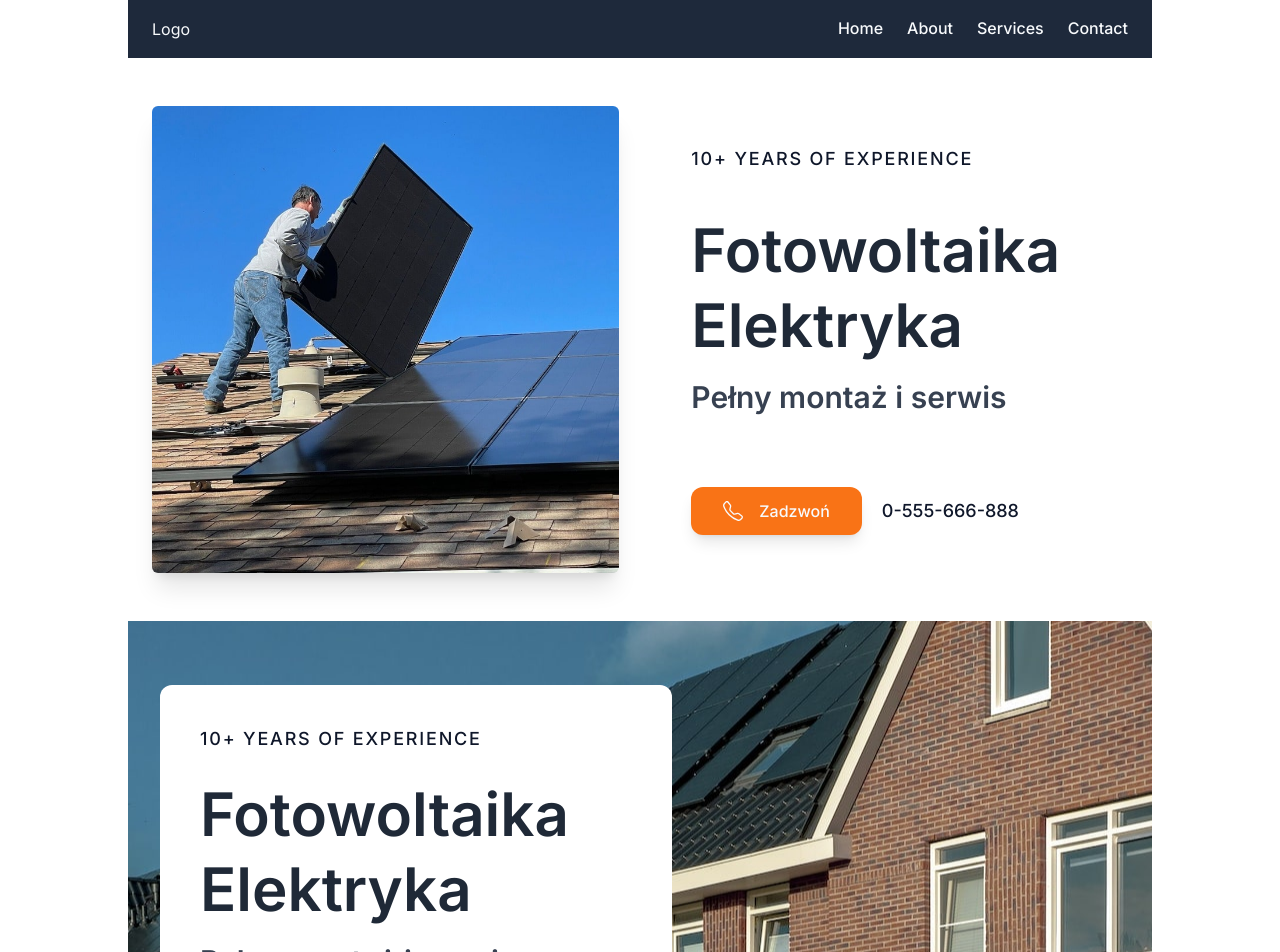
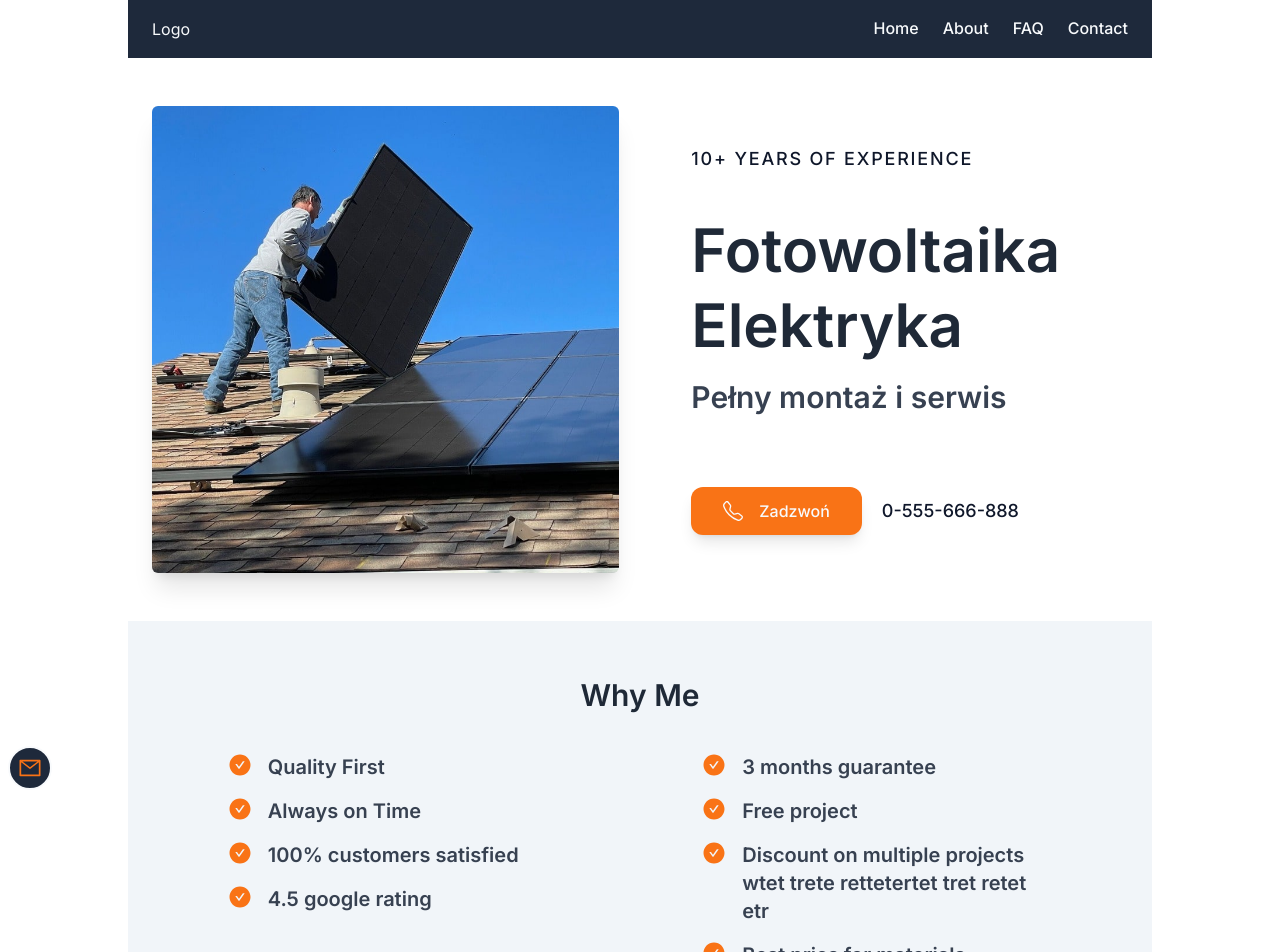
Before and after one commit to davidkrupa/services_web, a Next.js app: page / in a window 1280 px wide. Shown: the top 952 px of the page. Built offline with nearby package versions, Linux system fonts and the light colour scheme.

Commit message:
chat component

```diff
--- a/app/layout.js
+++ b/app/layout.js
@@ -2,6 +2,7 @@ import { Inter } from "next/font/google";
 import "./globals.css";
 import Navbar from "@/containers/Navbar";
 import Footer from "@/containers/Footer";
+import SocialMediaSticky from "@/containers/ChatContacts";
 
 const inter = Inter({ subsets: ["latin"] });
 
@@ -16,6 +17,7 @@ export default function RootLayout({ children }) {
       <body className={inter.className}>
         <Navbar />
         {children}
+        <SocialMediaSticky />
         <Footer />
       </body>
     </html>
--- a/app/page.js
+++ b/app/page.js
@@ -8,12 +8,13 @@ import NumbersSection from "@/containers/NumbersSection";
 import Quote from "@/containers/Quote";
 import BackgroundWithText from "@/containers/BackgroundWithText";
 import ImageGallery from "@/containers/ImageGallery";
+import SocialMediaSticky from "@/containers/ChatContacts";
 
 export default function Home() {
   return (
     <main className="flex flex-col justify-center items-center mx-auto max-w-5xl">
       <Hero />
-      <BackgroundWithText />
+      {/* <BackgroundWithText />  */}
       <PersonalValues />
       <AboutMe />
       <NumbersSection /> {/* to remove */}
--- a/containers/AboutMe.jsx
+++ b/containers/AboutMe.jsx
@@ -4,7 +4,10 @@ import Image from "next/image";
 
 const AboutMe = () => {
   return (
-    <div className="flex flex-col justify-center items-center px-2 sm:px-6 py-14 gap-10">
+    <div
+      id="about"
+      className="flex flex-col justify-center items-center px-2 sm:px-6 py-14 gap-10"
+    >
       <h2 className="text-3xl text-gray-800 font-semibold">About Me</h2>
       <div className="flex flex-col-reverse sm:flex-row justify-between items-center w-full gap-10  px-2 sm:px-6">
         <div className="w-5/6 sm:w-1/2">
--- /dev/null
+++ b/containers/ChatContacts.jsx
@@ -0,0 +1,71 @@
+"use client";
+
+import React, { useState } from "react";
+import { AiOutlineMail, AiOutlinePhone, AiFillFacebook } from "react-icons/ai";
+import { motion, AnimatePresence } from "framer-motion";
+
+const SocialMediaSticky = () => {
+  const [isOpen, setIsOpen] = useState(false);
+  return (
+    <div className="flex justify-start items-center fixed lg:sticky z-20 bottom-8 ml-2 w-full h-0">
+      <motion.div
+        whileInView={{ opacity: [0, 1] }}
+        transition={{ duration: 0.9 }}
+        className="flex justify-center items-center fixed lg:relative z-20"
+        onClick={() => setIsOpen((prev) => !prev)}
+      >
+        <motion.div
+          whileHover={{ scale: 1.1 }}
+          transition={{ duration: 0.3 }}
+          className="flex justify-center items-center p-2 rounded-full text-2xl border-2 border-slate-50 text-orange-500 bg-slate-800"
+        >
+          <AiOutlineMail />
+        </motion.div>
+      </motion.div>
+      <AnimatePresence initial={false}>
+        {isOpen && (
+          <motion.div
+            layout
+            initial={{ x: -40, opacity: 0 }}
+            animate={{ x: -20, opacity: 1 }}
+            exit={{ x: -40, opacity: 0 }}
+            transition={{ duration: 1 }}
+            className="flex justify-center items-center relative left-12 lg:static gap-2 p-1 pr-3 pl-8 border-2 border-slate-50 rounded-r-full bg-slate-800"
+          >
+            <a href="https://www.facebook.com" target="_blank" rel="noreferrer">
+              <motion.div
+                whileHover={{ scale: 1.1 }}
+                transition={{ duration: 0.3 }}
+                className="hidden md:flex justify-center items-center text-3xl text-orange-500"
+              >
+                <AiFillFacebook />
+              </motion.div>
+            </a>
+
+            <a href="mailto:aaa@aaa.com">
+              <motion.div
+                whileHover={{ scale: 1.1 }}
+                transition={{ duration: 0.3 }}
+                className="flex justify-center items-center text-3xl text-orange-500"
+              >
+                <AiOutlineMail />
+              </motion.div>
+            </a>
+
+            <a href="tel:+00 000 000 000">
+              <motion.div
+                whileHover={{ scale: 1.1 }}
+                transition={{ duration: 0.3 }}
+                className="flex justify-center items-center text-3xl text-orange-500"
+              >
+                <AiOutlinePhone />
+              </motion.div>
+            </a>
+          </motion.div>
+        )}
+      </AnimatePresence>
+    </div>
+  );
+};
+
+export default SocialMediaSticky;
--- a/containers/Faq.jsx
+++ b/containers/Faq.jsx
@@ -42,7 +42,10 @@ const Faq = () => {
   };
 
   return (
-    <div className="flex flex-col justify-center items-center w-full gap-10 py-14">
+    <div
+      id="faq"
+      className="flex flex-col justify-center items-center w-full gap-10 py-14"
+    >
       <h2 className="text-3xl font-semibold text-center px-2">
         Frequently Asked Questions
       </h2>
--- a/containers/Hero.jsx
+++ b/containers/Hero.jsx
@@ -5,7 +5,10 @@ import { BsTelephone } from "react-icons/bs";
 
 const Hero = () => {
   return (
-    <div className="flex flex-col sm:flex-row justify-start items-center w-full px-2 sm:px-6 py-12 gap-10">
+    <div
+      id="hero"
+      className="flex flex-col sm:flex-row justify-start items-center w-full px-2 sm:px-6 py-12 gap-10"
+    >
       <div className="w-full sm:w-1/2">
         <Image
           src={exampleImg1}
--- a/containers/Navbar.jsx
+++ b/containers/Navbar.jsx
@@ -5,20 +5,20 @@ import React, { useState } from "react";
 import { AiOutlineMenu, AiOutlineClose } from "react-icons/ai";
 
 const Navbar = () => {
-  const [toggle, setToggle] = useState(true);
+  const [toggle, setToggle] = useState(false);
 
   const navLinks = [
     {
       name: "Home",
-      path: "/",
+      path: "#hero",
     },
     {
       name: "About",
-      path: "/",
+      path: "#about",
     },
     {
-      name: "Services",
-      path: "/",
+      name: "FAQ",
+      path: "#faq",
     },
     {
       name: "Contact",
@@ -68,7 +68,7 @@ const Navbar = () => {
                 {navLinks.map((item) => (
                   <li key={item.name}>
                     <a
-                      href={`#${item.path}`}
+                      href={item.path}
                       onClick={() => setToggle(false)}
                       className="text-xl text-slate-900 font-medium border-b-2 border-transparent hover:border-orange-500 transition ease-in-out delay-100"
                     >
--- a/containers/PersonalValues.jsx
+++ b/containers/PersonalValues.jsx
@@ -11,35 +11,34 @@ const PersonalValues = () => {
   const values2 = [
     { item: "3 months guarantee" },
     { item: "Free project" },
-    { item: "Discount on multiple projects" },
+    {
+      item: "Discount on multiple projects wtet trete rettetertet tret retet etr",
+    },
     { item: "Best prics for materials" },
   ];
-  // const values = [
-  //   { item: "Quality First" },
-  //   { item: "Always on Time" },
-  //   { item: "100% customers satisfied" },
-  //   { item: "4.5 google rating" },
-  //   { item: "3 months guarantee" },
-  //   { item: "Free project" },
-  //   { item: "Discount on multiple projects" },
-  //   { item: "Best prics for materials" },
-  // ];
+
   return (
     <div className="flex flex-col justify-center items-center w-full px-2 sm:px-6 gap-10 py-14 bg-slate-100">
       <h2 className="text-3xl text-gray-800 font-semibold">Why Me</h2>
-      <div className="flex flex-col sm:flex-row justify-between items-start w-2/3 sm:w-full gap-4 sm:gap-8">
-        <div className="flex flex-col justify-center items-start w-full gap-4">
+      <div className="flex flex-col sm:flex-row justify-around items-start flex-shrink-0 sm:w-full gap-4 sm:gap-8">
+        <div className="flex flex-col justify-center items-start flex-shrink-0 sm:max-w-[250px] md:max-w-[300px] lg:max-w-[350px] gap-4">
           {values1.map((el, i) => (
-            <div className="flex justify-start items-center gap-4 w-full">
+            <div
+              key={`values1-${i}`}
+              className="flex justify-start items-start gap-4"
+            >
               <AiFillCheckCircle className="shrink-0 text-2xl text-orange-500" />
               <p className="text-xl text-gray-700 font-semibold">{el.item}</p>
             </div>
           ))}
         </div>
 
-        <div className="flex flex-col justify-center items-start w-full gap-4">
+        <div className="flex flex-col justify-center items-start flex-shrink-0 sm:max-w-[250px] md:max-w-[300px] lg:max-w-[350px] gap-4">
           {values2.map((el, i) => (
-            <div className="flex justify-start items-center gap-4 w-full">
+            <div
+              key={`values1-${i}`}
+              className="flex justify-start items-start gap-4 w-full"
+            >
               <AiFillCheckCircle className="shrink-0 text-2xl text-orange-500" />
               <p className="text-xl text-gray-700 font-semibold">{el.item}</p>
             </div>
@@ -47,18 +46,6 @@ const PersonalValues = () => {
         </div>
       </div>
     </div>
-
-    // <div className="flex flex-col justify-center items-center w-full px-2 sm:px-6 gap-10 py-14 bg-slate-100">
-    //   <h2 className="text-3xl text-gray-800 font-semibold">Why Me</h2>
-    //   <div className="flex flex-col justify-center items-center sm:grid sm:grid-cols-2 w-2/3 sm:w-full gap-4 bg-green-300">
-    //     {values.map((el, i) => (
-    //       <div className="flex justify-start items-center gap-4 w-full">
-    //         <AiFillCheckCircle className="shrink-0 text-2xl text-orange-500" />
-    //         <p className="text-xl text-gray-700 font-semibold">{el.item}</p>
-    //       </div>
-    //     ))}
-    //   </div>
-    // </div>
   );
 };
 
```
